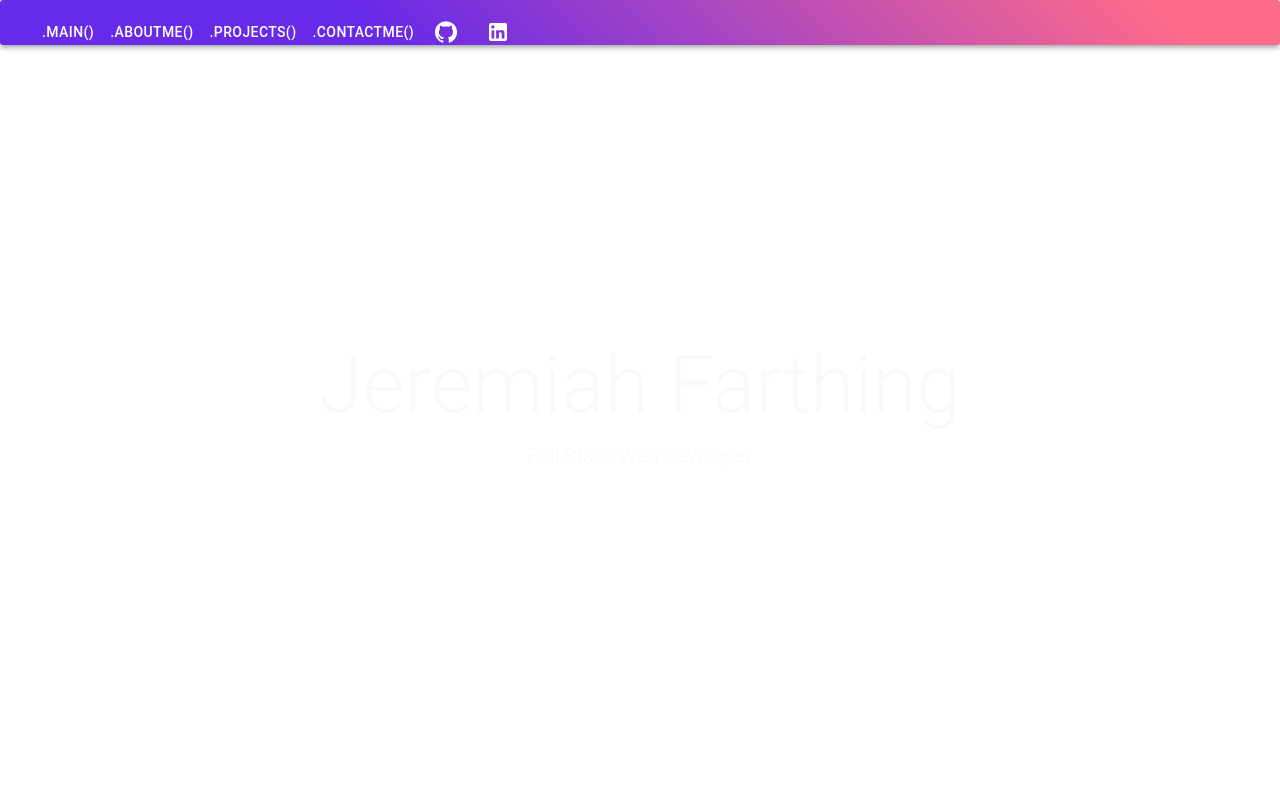
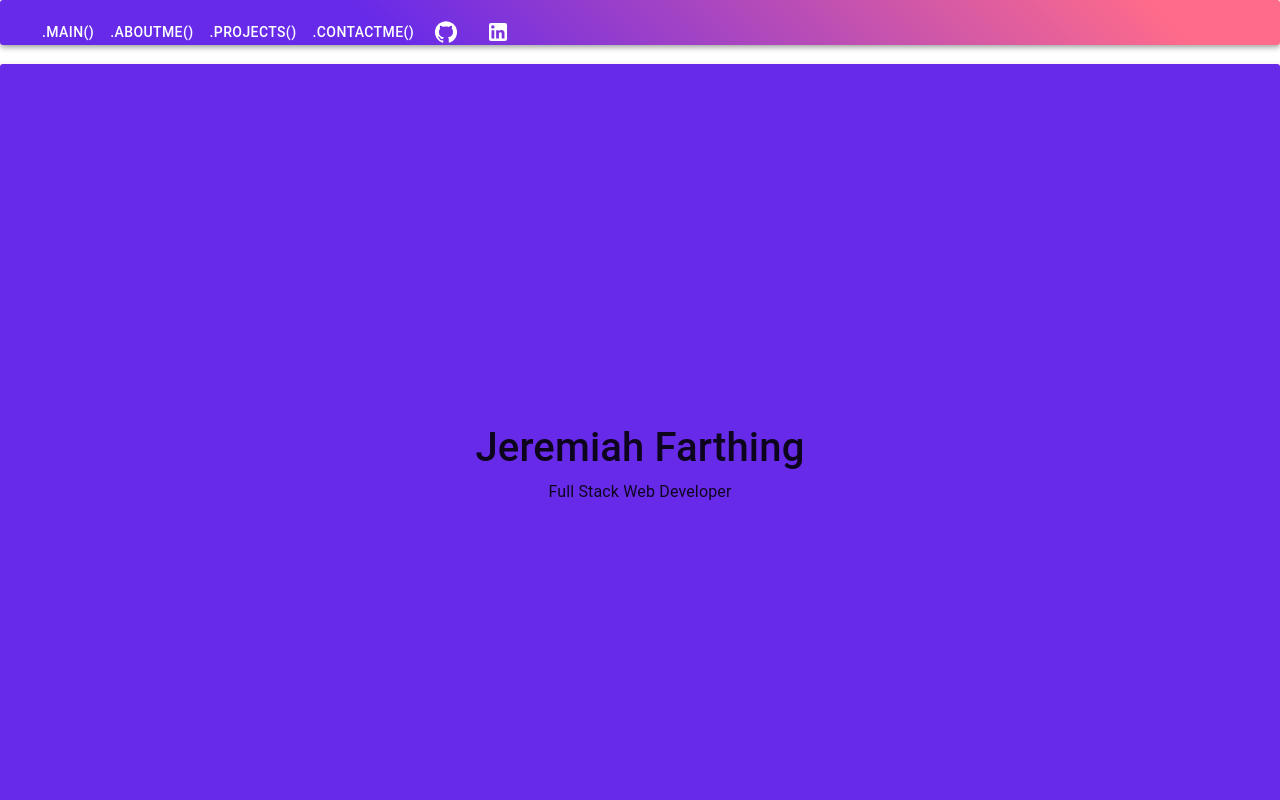
Before and after one commit to jefarth/practice-react-portfolio, a React (Create React App) app: page /#/ in a window 1280 px wide. Shown: the top 800 px of the page. Built offline with nearby package versions, Linux system fonts and the light colour scheme; a web font is replaced by a local one.

Commit message:
added styling

```diff
--- a/src/pages/Home.js
+++ b/src/pages/Home.js
@@ -1,25 +1,30 @@
 import React from 'react';
+import { makeStyles } from '@mui/styles';
+
+const useStyles = makeStyles({
+    root: {
+      background: '#682ae9',
+      border: 0,
+      borderRadius: 3,
+      boxShadow: '0 3px 5px 2px rgba(255, 105, 135, .3)',
+      color: 'dark',
+      height: '100vh',
+      textAlign: 'center',
+      display: 'flex',
+      flexDirection: 'column',
+      alignItems: 'center',
+      justifyContent: 'center',
+    }
+  });
 
 const Home = () => {
+    const classes = useStyles();
+
     return (
         <main id="main">
-            <div
-                class="title bg-transparent bgstyle text-light min-vh-100 d-flex align-content-center align-items-center flex-wrap m-0 jumbotron jumbotron-fluid">
-                <div class="text-center container">
-                    <h1 class="display-1">Jeremiah Farthing</h1>
-                    <div class="Typist lead typist"> Full Stack Web Developer </div>
-                    <div class="p-5">
-                        <a class="email p-2" href="https://github.com/jefarth" aria-label="Github">
-                            <i class="fab fa-github fa-3x socialicons"></i>
-                        </a>
-                        <a
-                            class="email p-2" href="https://www.linkedin.com/in/jeremiah-farthing/"
-                            aria-label="My linkedin"><i class="fab fa-linkedin  fa-3x socialicons"></i></a><a
-                            class="email p-2" href="mailto:bonilhav@gmail.com">
-                            <i class="far fa-envelope fa-3x socialicons"></i>
-                        </a>
-                    </div>
-                </div>
+            <div className={classes.root}>
+                <h1>Jeremiah Farthing</h1>
+                <div> Full Stack Web Developer </div>
             </div>
         </main>
     );
```
